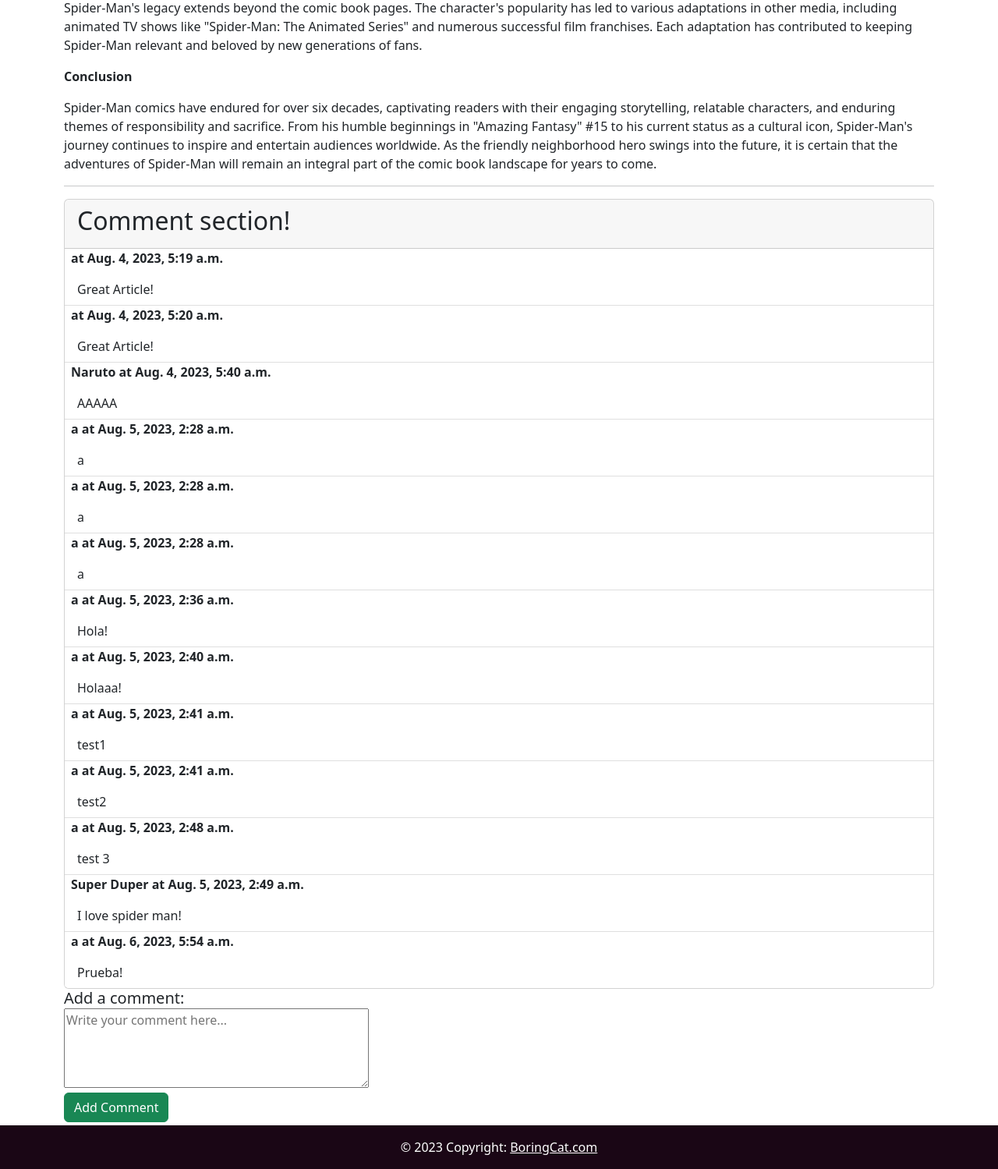
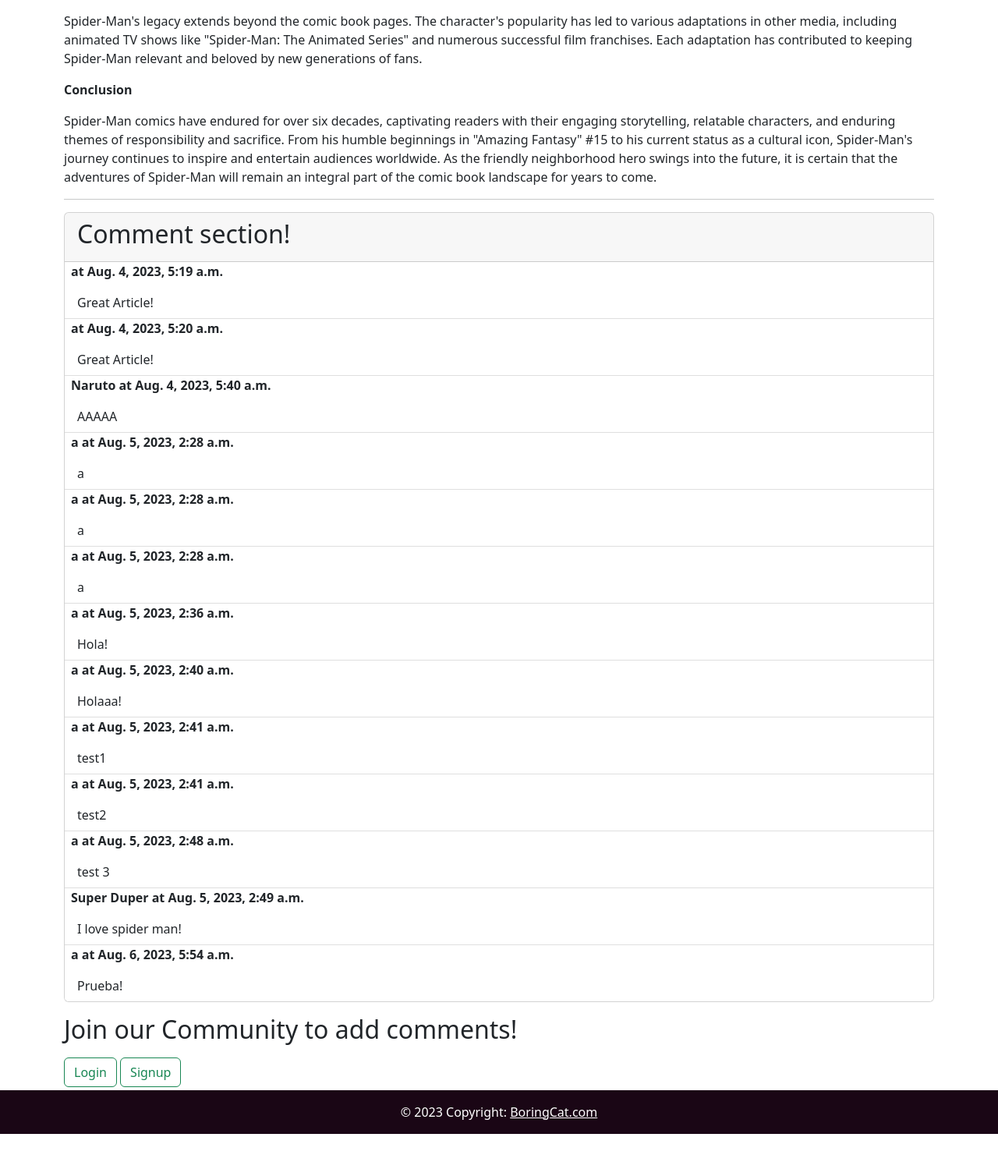
Before and after one commit to ScipioVE/boringcat, a Django app: page /Book/Post/1 in a window 1280 px wide. Shown: the part 1204-2703 px from the top of the page at 78% size. After the commit the page ends 2658 px from the top, so only its background shows below. Run offline with Django 4.2, Linux system fonts and the light colour scheme; data comes from the database, SQL or seed files in the repository.

Commit message:
add: post detail hr

```diff
--- a/apps/core/templates/posts/post_detail.html
+++ b/apps/core/templates/posts/post_detail.html
@@ -22,6 +22,7 @@
     </div>
   </div>
 </div>
+<hr>
 <p class="lh-1"> {{ Post.content | safe | linebreaks }} </p>
 <hr>
 <div class="card">
@@ -43,10 +44,11 @@
 
 
 
-
+{% if user.is_authenticated %}
 <form method="post">
   {% csrf_token %}
   <div class="form-group">
+
     <label for="{{ commentsForm.body.id_for_label }}"> <h5 class="card-header"> Add a comment: </h5></label>
 
   </div>
@@ -56,4 +58,9 @@
 
   <input name="" id="" class="btn btn-success" type="submit" value="Add Comment">
 </form>
+{% else %}
+ <p> <h2> Join our Community to add comments! </h2></p>
+<a href="{% url 'Login' %}"><button class="btn btn-outline-success">Login</button></a>
+<a href="{% url 'Signup' %}"><button class="btn btn-outline-success">Signup</button></a>
+{% endif %}
 {% endblock content %}
```
